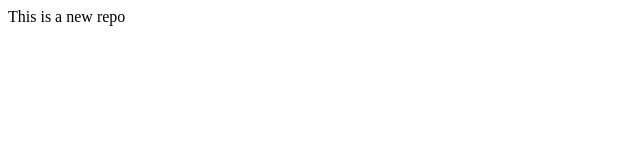
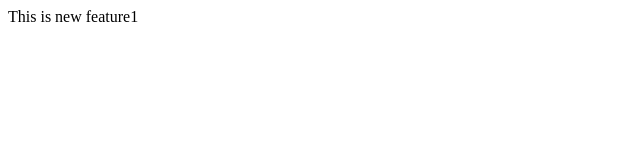
Before and after one commit to Subhadip1207/localrepo, a plain HTML site: page index.html in a window 1280 px wide. Shown: the full height of the page, 0-640 px from the left. Drawn offline with Linux system fonts and the light colour scheme.

Commit message:
add new paragraph

```diff
--- a/index.html
+++ b/index.html
@@ -1 +1,2 @@
-<p>This is a new repo</p>
+
+<p>This is new feature1</p>
```
